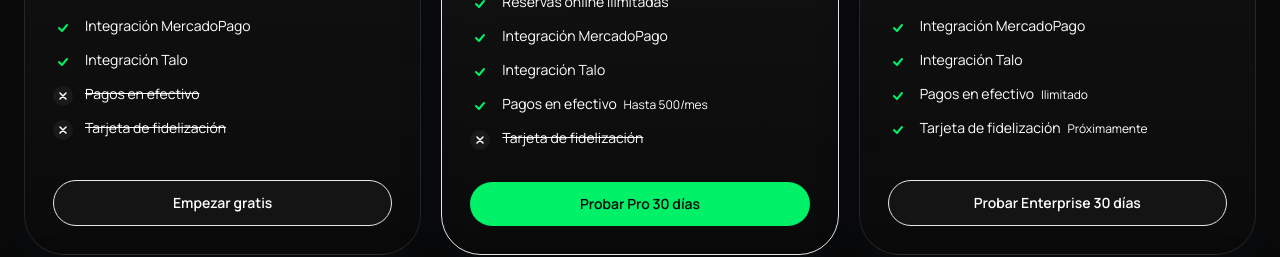
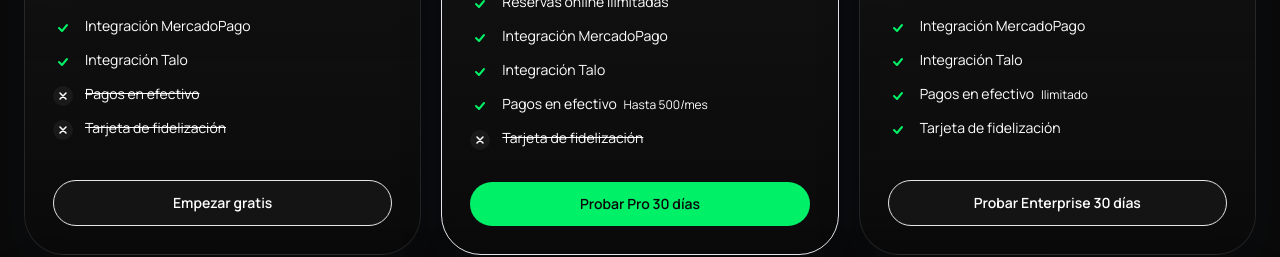
Before and after one commit to alxbro1/sabturno_landing, a Vue app: page / in a window 1280 px wide. Shown: the part 2940-3197 px from the top of the page. Built offline with nearby package versions, Linux system fonts and the light colour scheme; no server answers.

Commit message:
fix(precios): marcar la tarjeta de fidelización como incluida en Enterprise

```diff
--- a/src/pages/Home.vue
+++ b/src/pages/Home.vue
@@ -50,7 +50,7 @@ const pricingPlans: PricingPlan[] = [
       { label: 'Integración MercadoPago', plans: { basic: true, pro: true, enterprise: true } },
       { label: 'Integración Talo', plans: { basic: true, pro: true, enterprise: true } },
       { label: 'Pagos en efectivo', plans: { basic: false, pro: 'Hasta 500/mes', enterprise: 'Ilimitado' } },
-      { label: 'Tarjeta de fidelización', plans: { basic: false, pro: false, enterprise: 'Próximamente' } },
+      { label: 'Tarjeta de fidelización', plans: { basic: false, pro: false, enterprise: true } },
     ],
     ctaText: 'Empezar gratis',
     ctaHref: 'https://appweb.sabturno.com/register',
@@ -67,7 +67,7 @@ const pricingPlans: PricingPlan[] = [
       { label: 'Integración MercadoPago', plans: { basic: true, pro: true, enterprise: true } },
       { label: 'Integración Talo', plans: { basic: true, pro: true, enterprise: true } },
       { label: 'Pagos en efectivo', plans: { basic: false, pro: 'Hasta 500/mes', enterprise: 'Ilimitado' } },
-      { label: 'Tarjeta de fidelización', plans: { basic: false, pro: false, enterprise: 'Próximamente' } },
+      { label: 'Tarjeta de fidelización', plans: { basic: false, pro: false, enterprise: true } },
     ],
     ctaText: 'Probar Pro 30 días',
     ctaHref: 'https://appweb.sabturno.com/register',
@@ -84,7 +84,7 @@ const pricingPlans: PricingPlan[] = [
       { label: 'Integración MercadoPago', plans: { basic: true, pro: true, enterprise: true } },
       { label: 'Integración Talo', plans: { basic: true, pro: true, enterprise: true } },
       { label: 'Pagos en efectivo', plans: { basic: false, pro: 'Hasta 500/mes', enterprise: 'Ilimitado' } },
-      { label: 'Tarjeta de fidelización', plans: { basic: false, pro: false, enterprise: 'Próximamente' } },
+      { label: 'Tarjeta de fidelización', plans: { basic: false, pro: false, enterprise: true } },
     ],
     ctaText: 'Probar Enterprise 30 días',
     ctaHref: 'https://appweb.sabturno.com/register',
```
